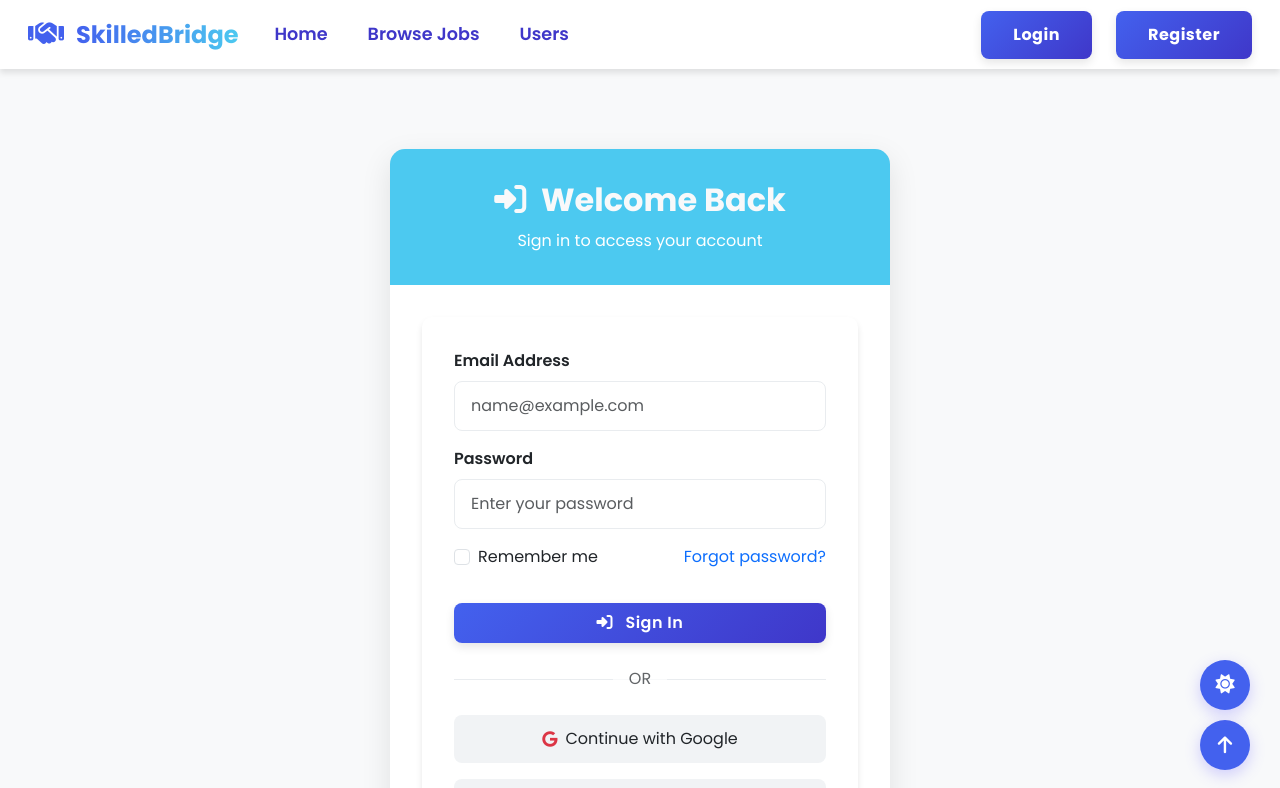
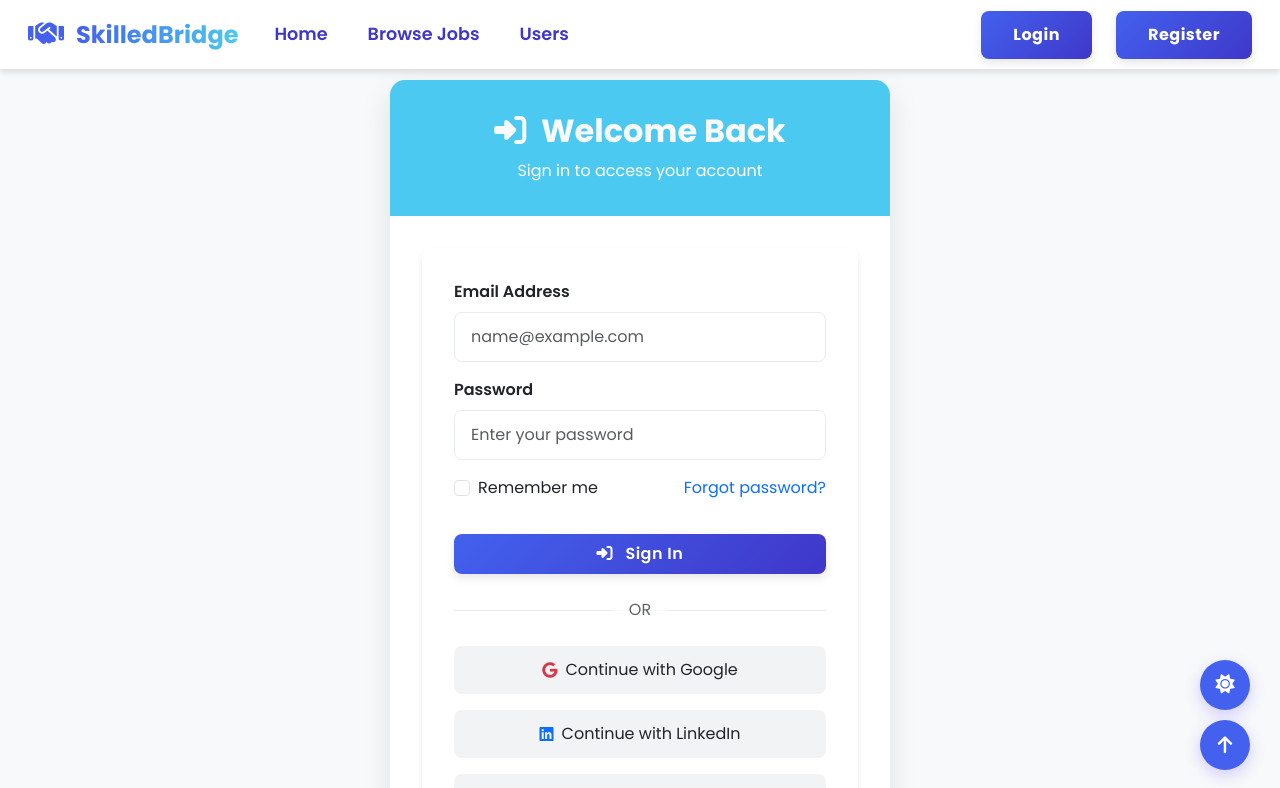
Before and after one commit to nadaashraf25003/SkilledBridge_Platform, a React (Vite) app: page /Login in a window 1280 px wide. Shown: the top 788 px of the page. Built offline with nearby package versions, Linux system fonts and the light colour scheme.

Commit message:
Update Components.css

```diff
--- a/src/Components/Components.css
+++ b/src/Components/Components.css
@@ -1,17 +1,10 @@
 /* ===== Navbar ===== */
-.navbar {
+:root {
   --navbar-bg: rgba(255, 255, 255, 0.9);
   --navbar-scrolled-bg: rgba(255, 255, 255, 0.95);
   --navbar-text: #3f37c9;
   --navbar-hover: #4361ee;
   --navbar-shadow: 0 4px 6px rgba(0, 0, 0, 0.1);
-
-  padding: 0.8rem 1rem;
-  transition: all 0.3s ease;
-  background: var(--navbar-bg);
-  position: sticky;
-  top: 0;
-  z-index: 1030;
 }
 
 .navbar.scrolled {
@@ -444,3 +437,15 @@ body.dark .footer-divider {
   background-clip: text;
   color: transparent !important;
 }
+/* .footer .container .row .logo-text {
+  background: linear-gradient(to right, var(--navbar-hover), #4cc9f0) !important;
+  -webkit-background-clip: text !important;
+  background-clip: text;
+  color: transparent !important;
+}
+#footer-logo{
+  background: linear-gradient(to right, var(--navbar-hover), #4cc9f0) !important;
+  -webkit-background-clip: text !important;
+  background-clip: text;
+  color: transparent !important;
+} */
```
